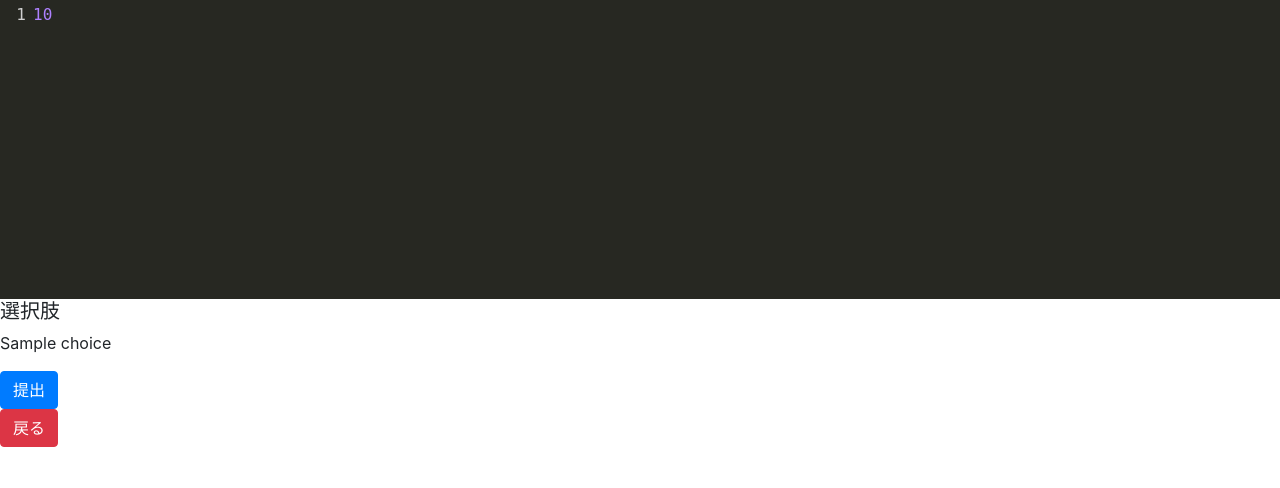
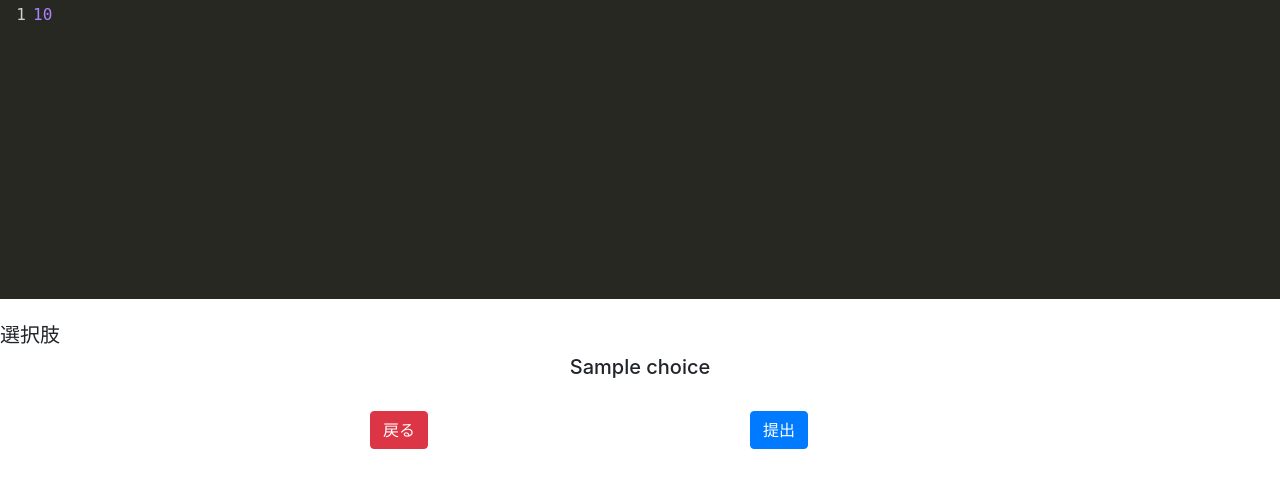
Before and after one commit to kyutech-programming-club/stego_cup, a Flask app: template app/templates/problem.html in a window 1280 px wide. Shown: the part 209-697 px from the top of the page. Run offline with Flask 2, Linux system fonts and the light colour scheme; the template is opened without the code that fills it: most values are stand-ins (such as "Sample title", 1, 10 or a date in 2020); some libraries are stand-ins or nearby versions.

Commit message:
Add class

```diff
--- a/app/templates/problem.html
+++ b/app/templates/problem.html
@@ -24,21 +24,35 @@
     console.log(val)
   });
 </script>
-
+<br>
 <h5>選択肢</h5>
+<div class="container">
+  <div class="row justify-content-md-center">
     {% for choice in choice_ans %}
-  <p>{{ choice }}</p>
+      <div class="col-sm">
+        <h5 class="text-center">{{ choice }}</h5>
+      </div>
     {% endfor %}
-
+  </div>
+</div>
+<br>
+<div class="container">
+  <div class="row justify-content-md-center">
+    <div class="col col-lg-2">
+      <form action="/" method="get">
+        <input class="btn btn-danger" type="submit" value='戻る'>
+      </form>
+    </div>
+    <div class="col col-lg-2"></div>
+    <div class="col col-lg-2">
       <form method="POST">
         <input type="hidden" id="form" name="code" value="">
         <!-- ボタンを押したら、request.form[code]つまり、エディタの中身が返される。 -->
         <input class="btn btn-primary" id="btn" type="submit" value='提出' onclick='return confirm("ほんとによき？");'/>
       </form>
-
-<form action="/" method="get">
-  <input class="btn btn-danger" type="submit" value='戻る'>
-</form>
+    </div>
+  </div>
+</div>
 
 <audio id="type" src="../static/music/cat_like2a.mp3" type="audio/meg"></audio>
 
```
Lines whose indentation alone changed are shown as unchanged.
